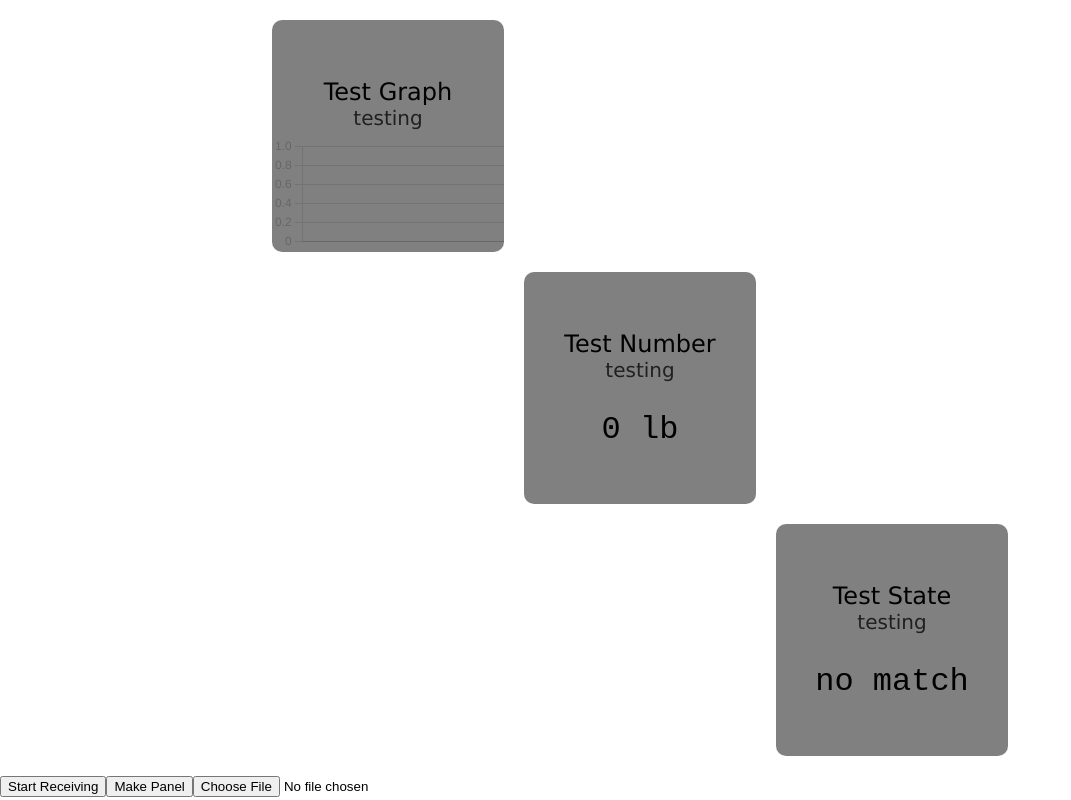
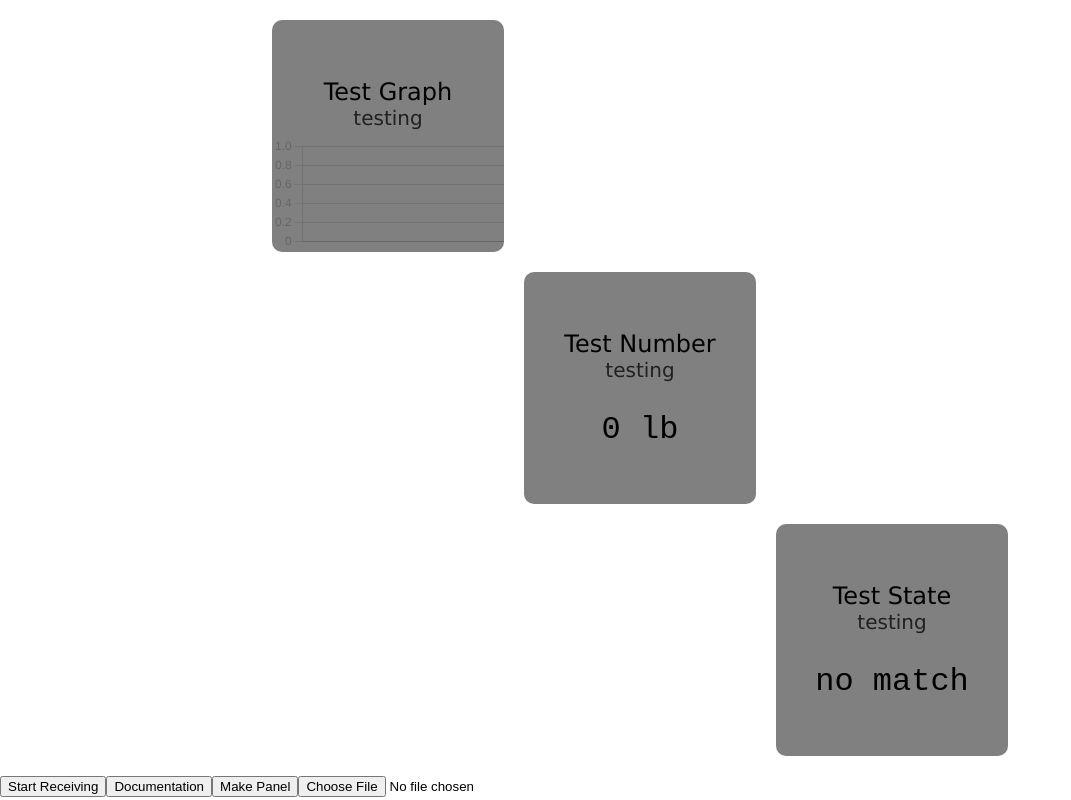
Before and after one commit to Et-17/Microbit-Pet-Data-Panel, a Vue app: page / in a window 1280 px wide. Shown: the whole page, without its empty margins (0-1071 px from the left). Built offline with nearby package versions, Linux system fonts and the light colour scheme.

Commit message:
Add documentation button

```diff
--- a/src/App.vue
+++ b/src/App.vue
@@ -39,6 +39,9 @@ async function makePanel() {
     </template>
   </BentoBox>
   <button @click="start">Start Receiving</button>
+  <a href="https://github.com/Et-17/mbpet-data-panel/blob/43cde5c18d4ac9dcb1e4134fc26a630e1cd54c0b/documentation.md">
+    <button>Documentation</button>
+  </a>
   <button @click="makePanel">Make Panel</button>
   <input type="file" ref="panel_description_file_input">
 </template>
```
